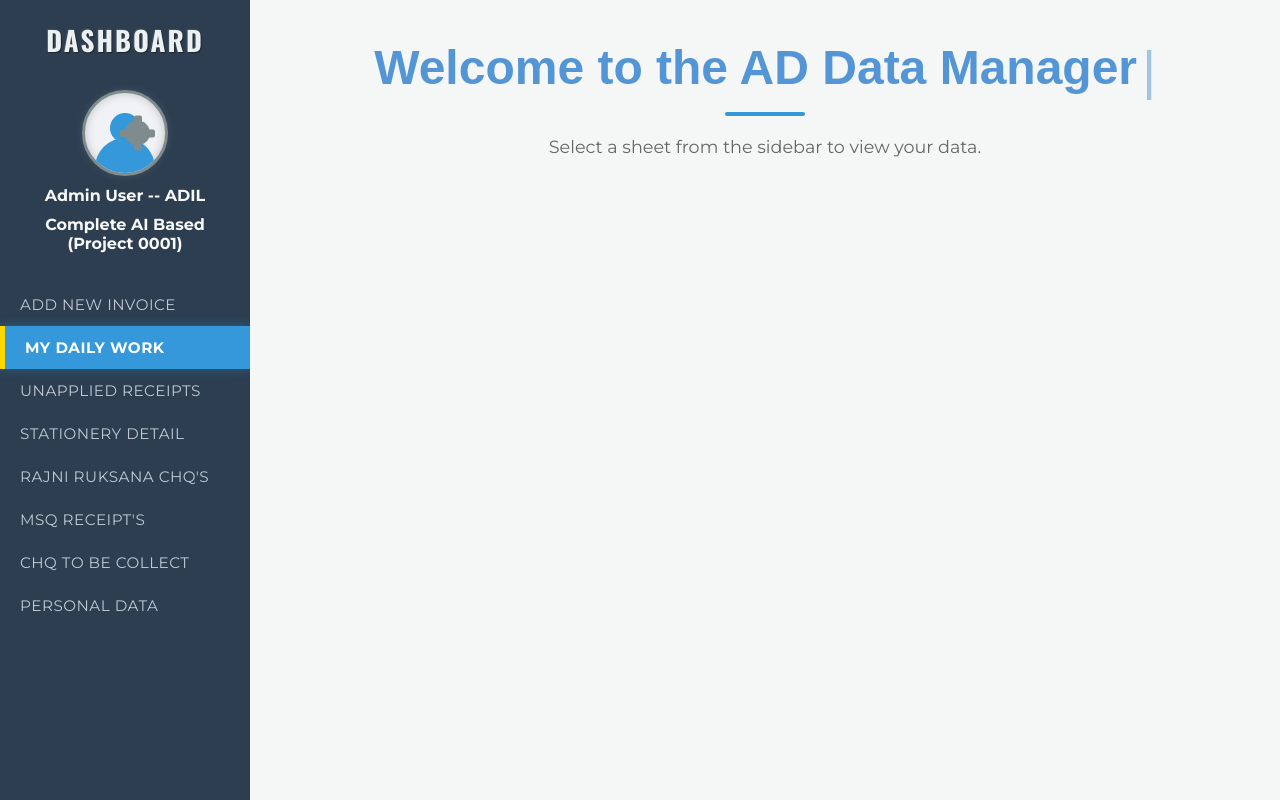
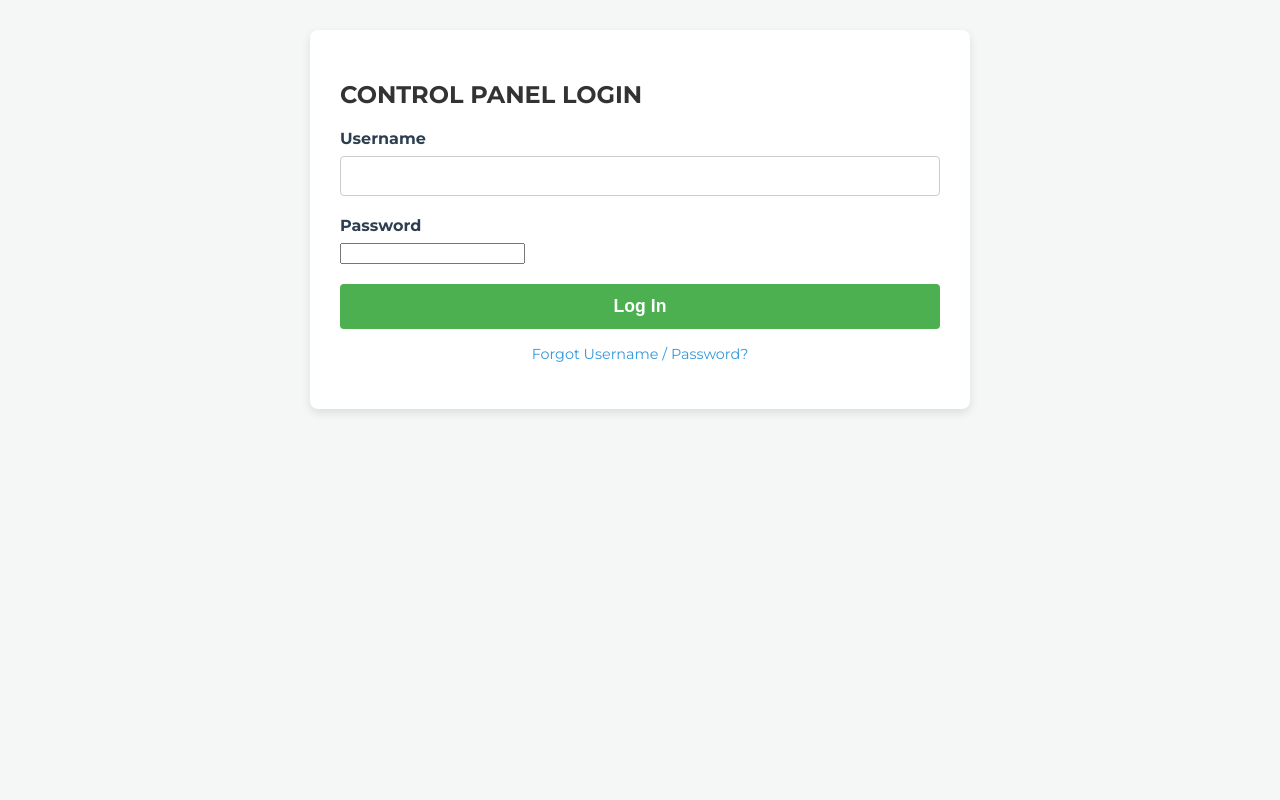
Before and after one commit to adilbannusai81-max/https-adilbannusa81-max.github.io-Dashboard-Project-Daily-Task-, a plain HTML site: page index.html in a window 1280 px wide. Drawn offline with nearby package versions, Linux system fonts and the light colour scheme; files that its build step writes are made by us from their sources.

Commit message:
Update index.html

```diff
--- a/index.html
+++ b/index.html
@@ -5,41 +5,58 @@
     <meta name="viewport" content="width=device-width, initial-scale=1.0">
     <title>AD Data Manager - Daily Sheets</title>
 
-    <link rel="stylesheet" href="style.css">
+    <link rel="stylesheet" href="/Dashboard-Project-Daily-Task/style.css">
 
     <link href="https://fonts.googleapis.com/css2?family=Montserrat:wght@400;700&family=Oswald:wght@700;800&family=Lobster:wght@400&display=swap" rel="stylesheet">
 
-    <script src="https://www.gstatic.com/firebasejs/8.10.0/firebase-app.js"></script>
-    <script src="https://www.gstatic.com/firebasejs/8.10.0/firebase-firestore.js"></script>
-    <script>
-      // Initialize Firebase (Keep this commented out)
-      // const firebaseConfig = { /* ... your config ... */ };
-      // firebase.initializeApp(firebaseConfig);
-      // const db = firebase.firestore();
-    </script>
 </head>
 <body>
 
+    <div id="login-container">
+        <div class="form-container" id="login-box">
+            <h2>CONTROL PANEL LOGIN</h2>
+            <form id="login-form" onsubmit="event.preventDefault(); checkLogin();">
+                <div class="form-group">
+                    <label for="username-input">Username</label>
+                    <input type="text" id="username-input" required>
+                </div>
+                <div class="form-group">
+                    <label for="password-input">Password</label>
+                    <input type="password" id="password-input" required>
+                </div>
+                <button type="submit" class="submit-btn" id="login-button">Log In</button>
+                <p id="login-error" style="color: #f44336; text-align: center; margin-top: 10px; display: none;">Invalid Username or Password.</p>
+
+                <p style="text-align: center; margin-top: 15px;">
+                    <a href="#" onclick="showCredentials(event)" style="color: #3498db; font-size: 0.9em; text-decoration: none;">
+                        Forgot Username / Password?
+                    </a>
+                </p>
+            </form>
+        </div>
+    </div>
+
+    <div id="app-wrapper" style="display: none;">
         <div class="app-container">
 
             <nav class="sidebar">
-            <div class="logo">DASHBOARD</div>
+                <div class="logo">CONTROL PANEL</div>
 
                 <div class="user-profile">
                     <div class="user-icon-container">
                         <span class="user-shape"></span>
                         <span class="gear-shape"></span>
                     </div>
-                <span class="username">Admin User -- ADIL
-                <span class="username">Complete AI Based (Project 0001) </span>
-
-
+                    <span class="username">
+                        <span class="main-title">Admin User -- ADIL</span>
+                        <span class="sub-title">Complete AI Based</span>
+                        <span class="sub-title">(Project 0001)</span>
+                    </span>
                 </div>
                 <ul id="sheetList">
                 </ul>
             </nav>
-</span><br>
-</span><br>
+
             <main class="content">
                 <div id="mainTitleHeader">
                     <h1>
@@ -54,7 +71,8 @@
             </main>
 
         </div>
+    </div>
 
-    <script src="script.js"></script>
+    <script src="/Dashboard-Project-Daily-Task/script.js"></script>
 </body>
 </html>
```
Lines whose indentation alone changed are shown as unchanged.
